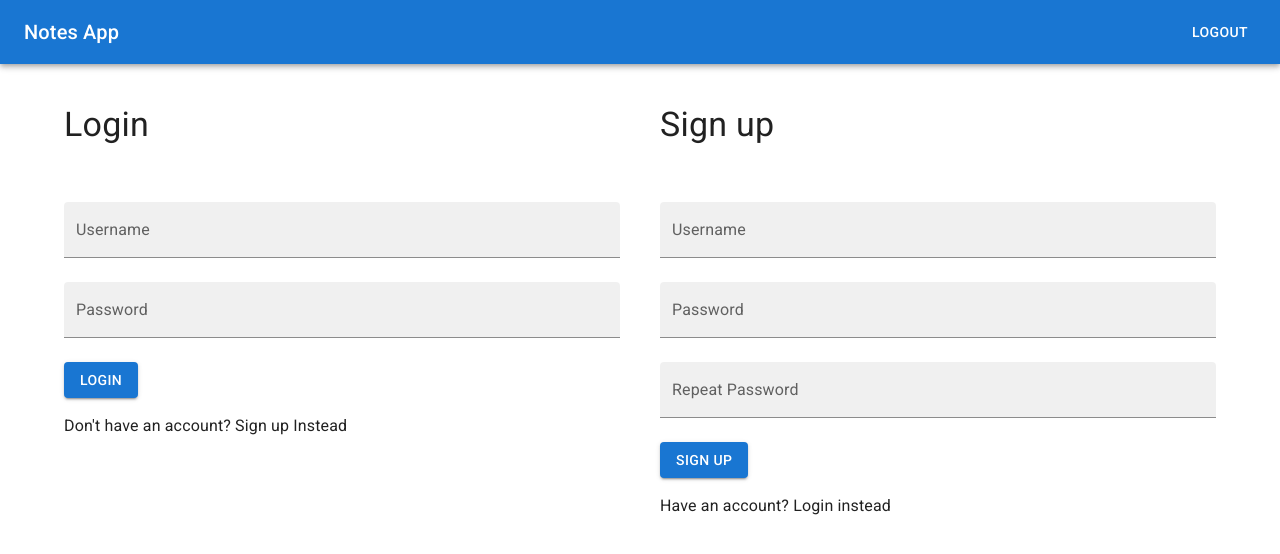
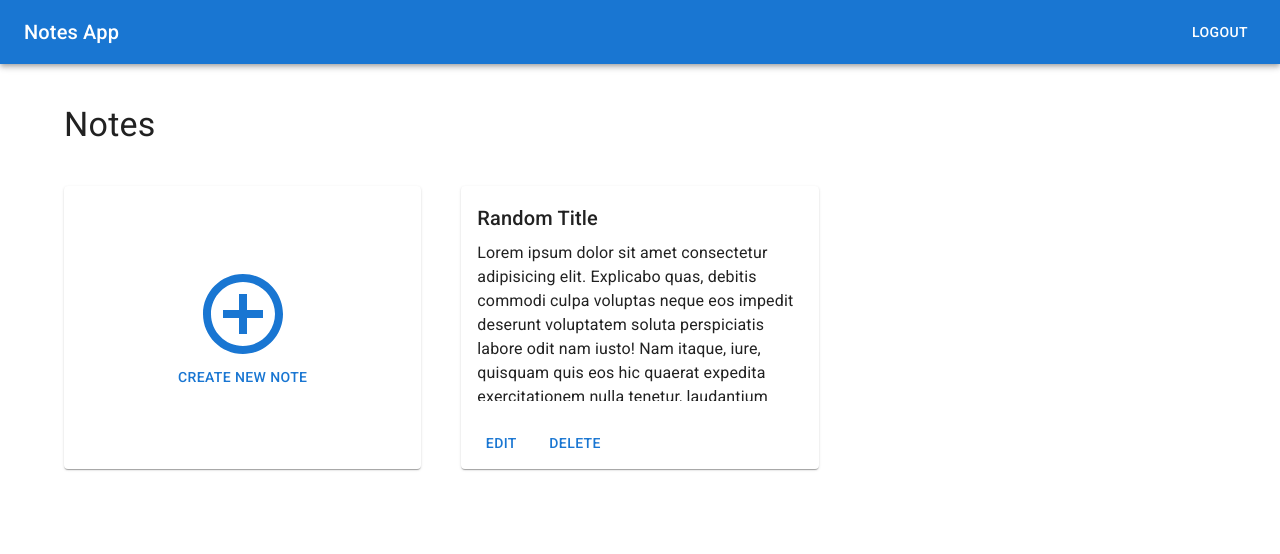
Before and after one commit to enyichiaagu/notes-app, a React (Vite) app: page / in a window 1280 px wide. Shown: the top 554 px of the page. Built offline with nearby package versions, Linux system fonts and the light colour scheme.

Commit message:
Created States for storing note header and body text

```diff
--- a/src/App.jsx
+++ b/src/App.jsx
@@ -21,8 +21,8 @@ function App() {
         </Toolbar>
       </AppBar>
       <Container maxWidth='lg' component='main'  sx={{ py: 5 }}>
-        {/* <Home /> */}
-        <Auth />
+        <Home />
+        {/* <Auth /> */}
       </Container>
     </Fragment>
   )
--- a/src/components/NoteCard.jsx
+++ b/src/components/NoteCard.jsx
@@ -1,13 +1,21 @@
-import { Fragment, useState } from 'react'
+import { Fragment, useEffect, useState } from 'react'
 
-import { Box, Button, Card, CardActionArea, CardActions, CardContent, Dialog, DialogActions, DialogContent, DialogTitle, SvgIcon, TextField, Typography } from '@mui/material'
+import { Button, Card, CardActionArea, CardActions, CardContent, Dialog, DialogActions, DialogContent, DialogTitle, SvgIcon, TextField, Typography } from '@mui/material'
 
 function NoteCard({ add, title='', text='' }) {
 
     const [ open, setOpen ] = useState(false)
+    const [ content, setContent ] = useState({ title, text })
 
     const openModal = () => setOpen(true)
     const closeModal = () => setOpen(false)
+
+    const handleContentChange = (e) => {
+        const { name, value } = e.target
+        setContent({ ...content, [name]: value })
+    }
+
+    useEffect(() => console.log(content), [content])
 
     return (
         <Fragment>
@@ -28,8 +36,8 @@ function NoteCard({ add, title='', text='' }) {
                     <Card sx={{ width: '100%' }}>
                     <CardActionArea onClick={openModal}>
                         <CardContent>
-                            <Typography variant='h6' component='header' gutterBottom>{title}</Typography>
-                            <Typography height='10rem' overflow='hidden'>{text}</Typography>
+                            <Typography variant='h6' component='header' gutterBottom>{content.title}</Typography>
+                            <Typography height='10rem' overflow='hidden'>{content.text}</Typography>
                         </CardContent>
                     </CardActionArea>
                     <CardActions>
@@ -43,19 +51,23 @@ function NoteCard({ add, title='', text='' }) {
                 <DialogTitle>Create new note</DialogTitle>
                 <DialogContent>
                     <TextField
+                        name='title'
                         variant='filled'
                         label='Title'
                         margin='normal'
-                        defaultValue={title}
+                        value={content.title}
+                        onChange={handleContentChange}
                         fullWidth
                     />
                     <TextField
+                        name='text'
                         multiline
                         variant='filled'
                         label='Note'
                         margin='normal'
                         rows={10}
-                        defaultValue={text}
+                        value={content.text}
+                        onChange={handleContentChange}
                         fullWidth
                     />
                 </DialogContent>
--- a/src/pages/Auth.jsx
+++ b/src/pages/Auth.jsx
@@ -1,4 +1,4 @@
-import { Fragment, useEffect } from 'react'
+import { Fragment } from 'react'
 
 import { Box, Button, Grid, TextField, Typography } from '@mui/material';
 
```
